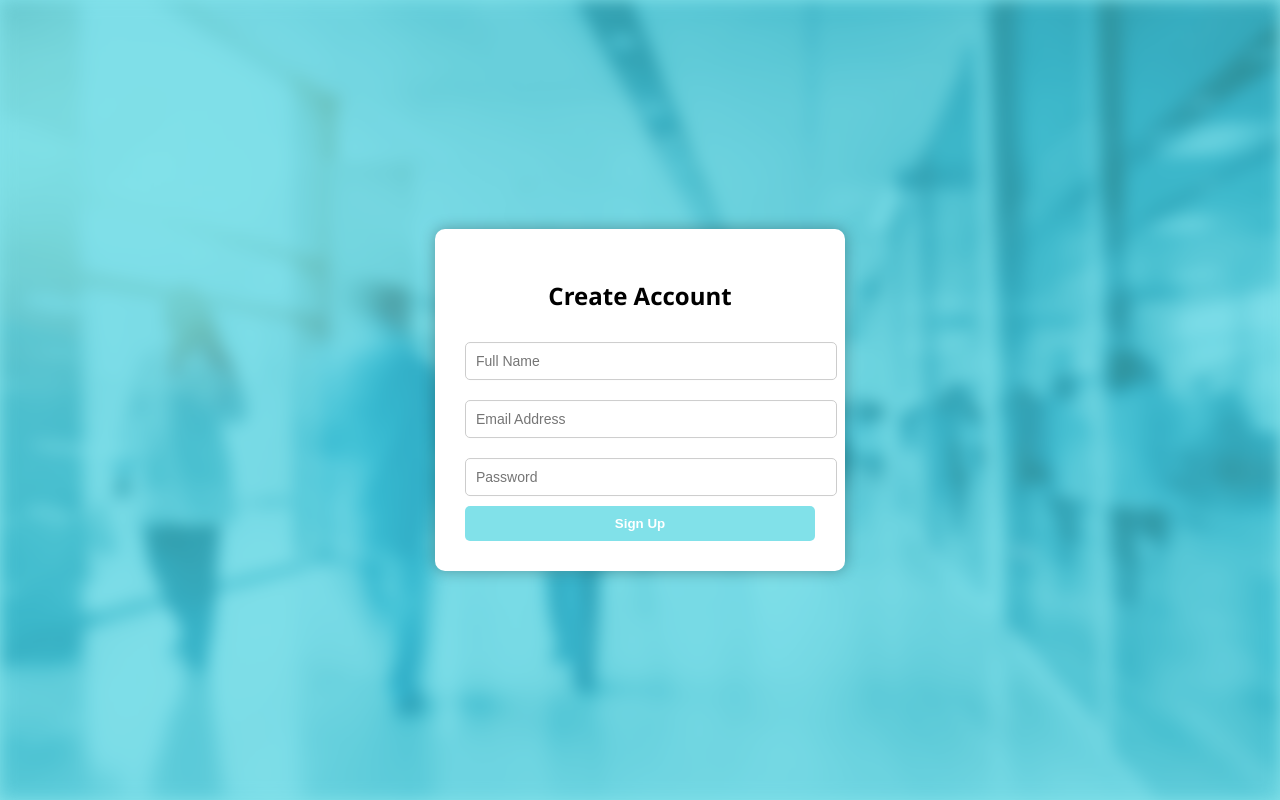
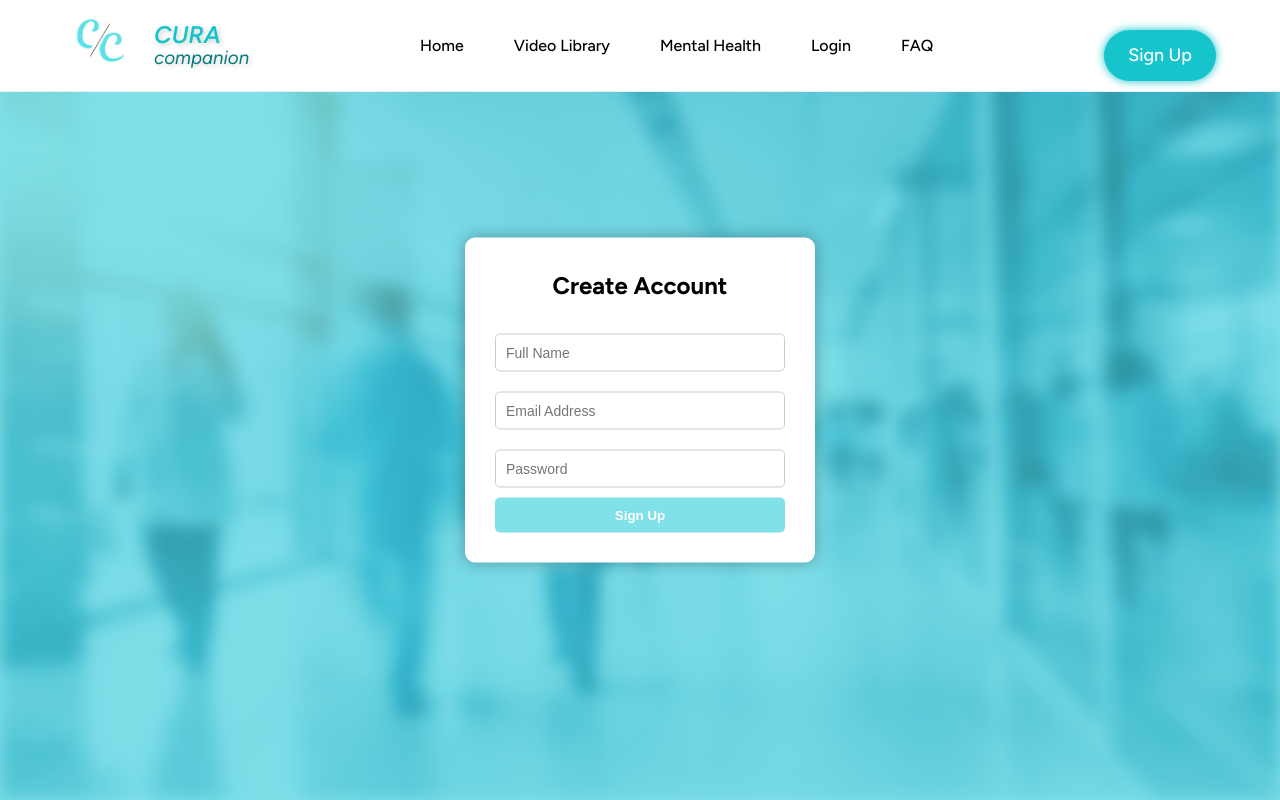
Before and after one commit to alaynapaes/CuraCompanion, a plain HTML site: page signup.html in a window 1280 px wide. Drawn offline with Linux system fonts and the light colour scheme.

Commit message:
login and signup  header

```diff
--- a/signup.html
+++ b/signup.html
@@ -4,12 +4,14 @@
   <meta charset="UTF-8" />
   <meta name="viewport" content="width=device-width, initial-scale=1.0" />
   <title>Sign Up</title>
+  <style>@import url('https://fonts.googleapis.com/css2?family=Figtree:ital,wght@0,300..900;1,300..900&display=swap');</style>
+    <link rel="stylesheet" href="styles.css"/>
   <style>
     html, body {
       margin: 0;
       padding: 0;
       height: 100%;
-      font-family: 'Segoe UI', sans-serif;
+      font-family: "Figtree", sans-serif;
     }
 
     /* Blurred background image */
@@ -85,6 +87,8 @@
   </style>
 </head>
 <body>
+  <div id="header"></div>
+
   <div class="background"></div>
   <div class="overlay"></div>
 
@@ -97,5 +101,7 @@
       <button type="submit">Sign Up</button>
     </form>
   </div>
+
+  <script src="header.js"></script>
 </body>
 </html>
```
Also changed, not shown: login.html (+2 -0 lines).
